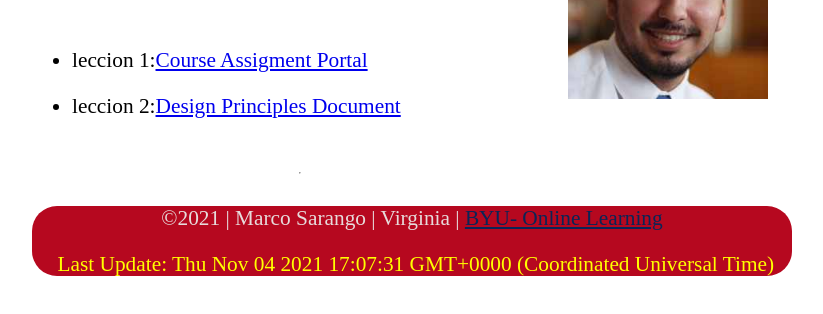
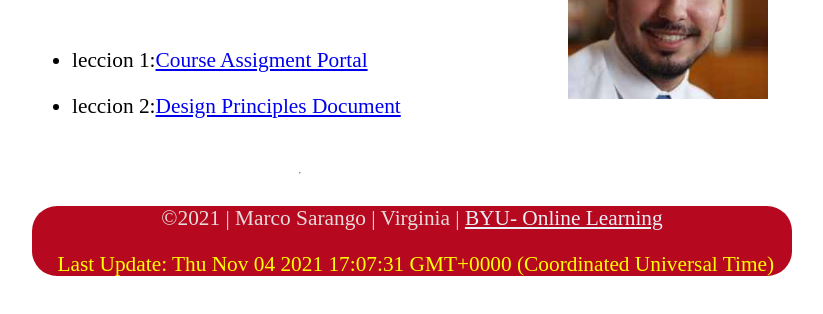
Before and after one commit to marcosarango/marcosarango.github.io, a plain HTML site: page index.html in a window 1280 px wide. Shown: the part 252-566 px from the top of the page, without its empty margins (228-1051 px from the left). Drawn offline with Linux system fonts and the light colour scheme; files that its build step writes are made by us from their sources.

Commit message:
changed the color

```diff
--- a/index.html
+++ b/index.html
@@ -32,7 +32,7 @@
     </main>
     <footer class="footer">
         <div class = "year">
-            <p>&copy;<span id="copyrightyear"></span> | Marco Sarango | Virginia | <a href="https://www.byui.edu/online" target="_blank" style="color: rgb(10, 37, 87); background-color: rgb(182, 8, 31);">
+            <p>&copy;<span id="copyrightyear"></span> | Marco Sarango | Virginia | <a href="https://www.byui.edu/online" target="_blank" style="color: rgb(235, 239, 247); background-color: rgb(182, 8, 31);">
                 BYU- Online Learning
                 </a>
 
```
